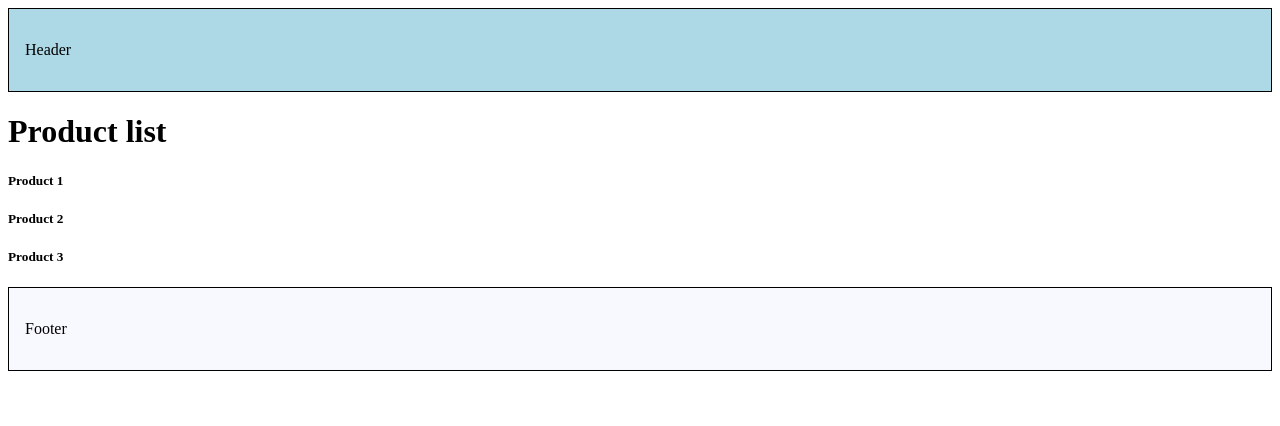
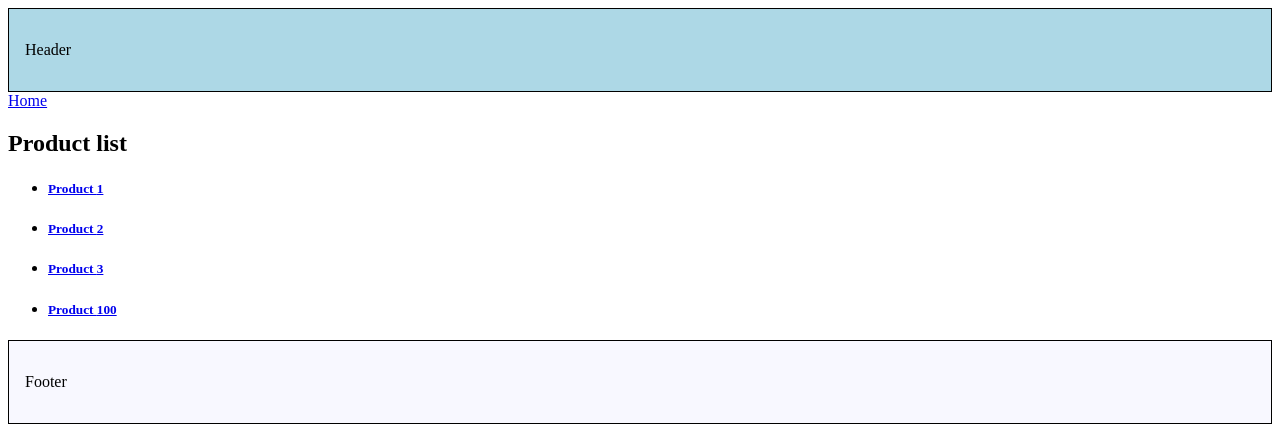
Before and after one commit to kembek/nextjs-education-codesandbox, a Next.js app: page /products in a window 1280 px wide. Shown: the top 426 px of the page. Built offline with nearby package versions, Linux system fonts and the light colour scheme.

Commit message:
adding link component navigation

```diff
--- a/src/app/products/page.tsx
+++ b/src/app/products/page.tsx
@@ -1,10 +1,27 @@
+import Link from "next/link";
+
+const productIdList = [1, 2, 3, 100];
+
 export default function ProductList() {
   return (
-    <>
+    <section>
+      <div>
+        <Link href="/">Home</Link>
+      </div>
+
       <h1>Product list</h1>
-      <h5>Product 1</h5>
-      <h5>Product 2</h5>
-      <h5>Product 3</h5>
-    </>
+
+      <ul>
+        {productIdList.map((productId) => {
+          return (
+            <li key={productId}>
+              <Link href={`products/${productId}`} replace={productId === 3}>
+                <h5>Product {productId}</h5>
+              </Link>
+            </li>
+          );
+        })}
+      </ul>
+    </section>
   );
 }
```
Also changed, not shown: src/app/page.tsx (+15 -1 lines), theory/19_link_component_navigation.md (added, +18 -0 lines).
